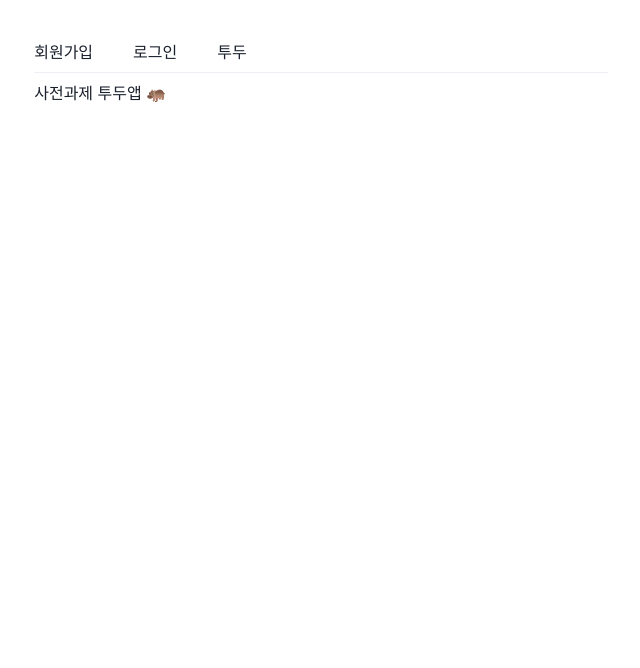
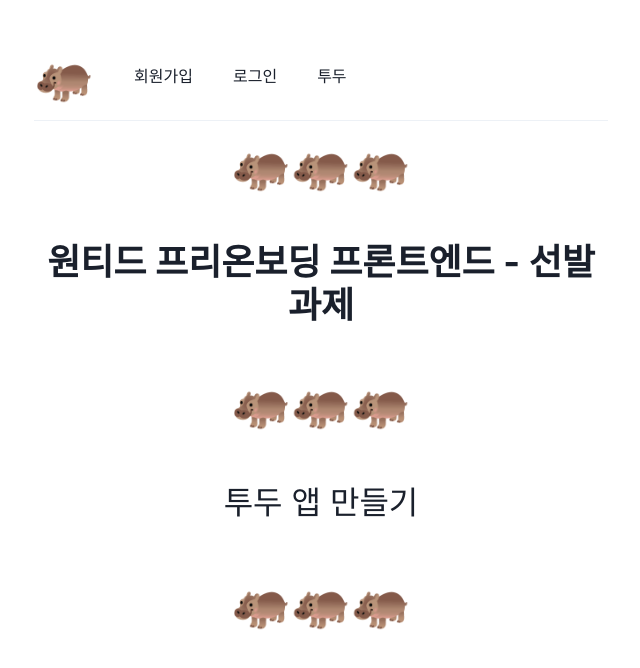
Before and after one commit to jiyeon2/wanted-pre-onboarding-frontend, a React (Create React App) app: page / in a window 1280 px wide. Shown: the top 668 px of the page, without its empty margins (319-959 px from the left). Built offline with nearby package versions, Linux system fonts and the light colour scheme.

Commit message:
feat : 로그아웃 버튼 추가

```diff
--- a/src/App.js
+++ b/src/App.js
@@ -5,6 +5,7 @@ import { Layout } from "./pages/Layout";
 import { Signin } from "./pages/Signin";
 import { Signup } from "./pages/Signup";
 import { Todo } from "./pages/Todo";
+import { Home } from "./pages/Home";
 import RequireToken from "./components/shared/RequireToken";
 import CheckHasToken from "./components/shared/CheckHasToken";
 
@@ -13,7 +14,7 @@ function App() {
     <Container className="App" py={10}>
       <Routes>
         <Route path="/" element={<Layout />}>
-          <Route path="/" element={<p>사전과제 투두앱 🦛</p>} />
+          <Route path="/" element={<Home />} />
           <Route
             path="/signin"
             element={
--- /dev/null
+++ b/src/components/shared/NavigationBar.js
@@ -0,0 +1,39 @@
+import { Link, Stack, Button, Text } from "@chakra-ui/react";
+import { Link as ReactRouterLink, useNavigate } from "react-router-dom";
+import { getJWT, removeJWT } from "../../utils/localStorage";
+
+function NavigationBar() {
+  return (
+    <Stack direction="row" justifyContent="space-between" alignItems="center">
+      <Stack direction="row" spacing={10} alignItems="center">
+        <Link as={ReactRouterLink} to="/">
+          <Text fontSize="3rem">🦛</Text>
+        </Link>
+        <Link as={ReactRouterLink} to="/signup">
+          회원가입
+        </Link>
+        <Link as={ReactRouterLink} to="/signin">
+          로그인
+        </Link>
+        <Link as={ReactRouterLink} to="/todo">
+          투두
+        </Link>
+      </Stack>
+
+      <LogoutButton />
+    </Stack>
+  );
+}
+export default NavigationBar;
+
+function LogoutButton() {
+  let navigate = useNavigate();
+  const token = getJWT();
+
+  const logout = () => {
+    removeJWT();
+    navigate("/signin");
+  };
+  if (!token) return null;
+  return <Button onClick={logout}>로그아웃</Button>;
+}
--- /dev/null
+++ b/src/pages/Home.js
@@ -0,0 +1,12 @@
+import { Heading, Stack, Text } from "@chakra-ui/react";
+export function Home() {
+  return (
+    <Stack alignItems="center" spacing={10} textAlign="center">
+      <Text fontSize="3rem">🦛🦛🦛</Text>
+      <Heading as="h2">원티드 프리온보딩 프론트엔드 - 선발 과제</Heading>
+      <Text fontSize="3rem">🦛🦛🦛</Text>
+      <Text fontSize="2rem">투두 앱 만들기</Text>
+      <Text fontSize="3rem">🦛🦛🦛</Text>
+    </Stack>
+  );
+}
--- a/src/pages/Layout.js
+++ b/src/pages/Layout.js
@@ -1,21 +1,11 @@
-import { Link, Stack, Divider } from "@chakra-ui/react";
-import { Outlet, Link as ReactRouterLink } from "react-router-dom";
+import { Stack, Divider } from "@chakra-ui/react";
+import { Outlet } from "react-router-dom";
+import NavigationBar from "../components/shared/NavigationBar";
 
 export function Layout() {
   return (
     <Stack>
-      <Stack direction="row" spacing={10}>
-        <Link as={ReactRouterLink} to="/signup">
-          회원가입
-        </Link>
-        <Link as={ReactRouterLink} to="/signin">
-          로그인
-        </Link>
-        <Link as={ReactRouterLink} to="/todo">
-          투두
-        </Link>
-      </Stack>
-
+      <NavigationBar />
       <Divider />
       <Outlet />
     </Stack>
--- a/src/utils/localStorage.js
+++ b/src/utils/localStorage.js
@@ -7,3 +7,7 @@ export function saveJWT(token) {
 export function getJWT() {
   return window.localStorage.getItem(JWT_KEY);
 }
+
+export function removeJWT() {
+  window.localStorage.removeItem(JWT_KEY);
+}
```
